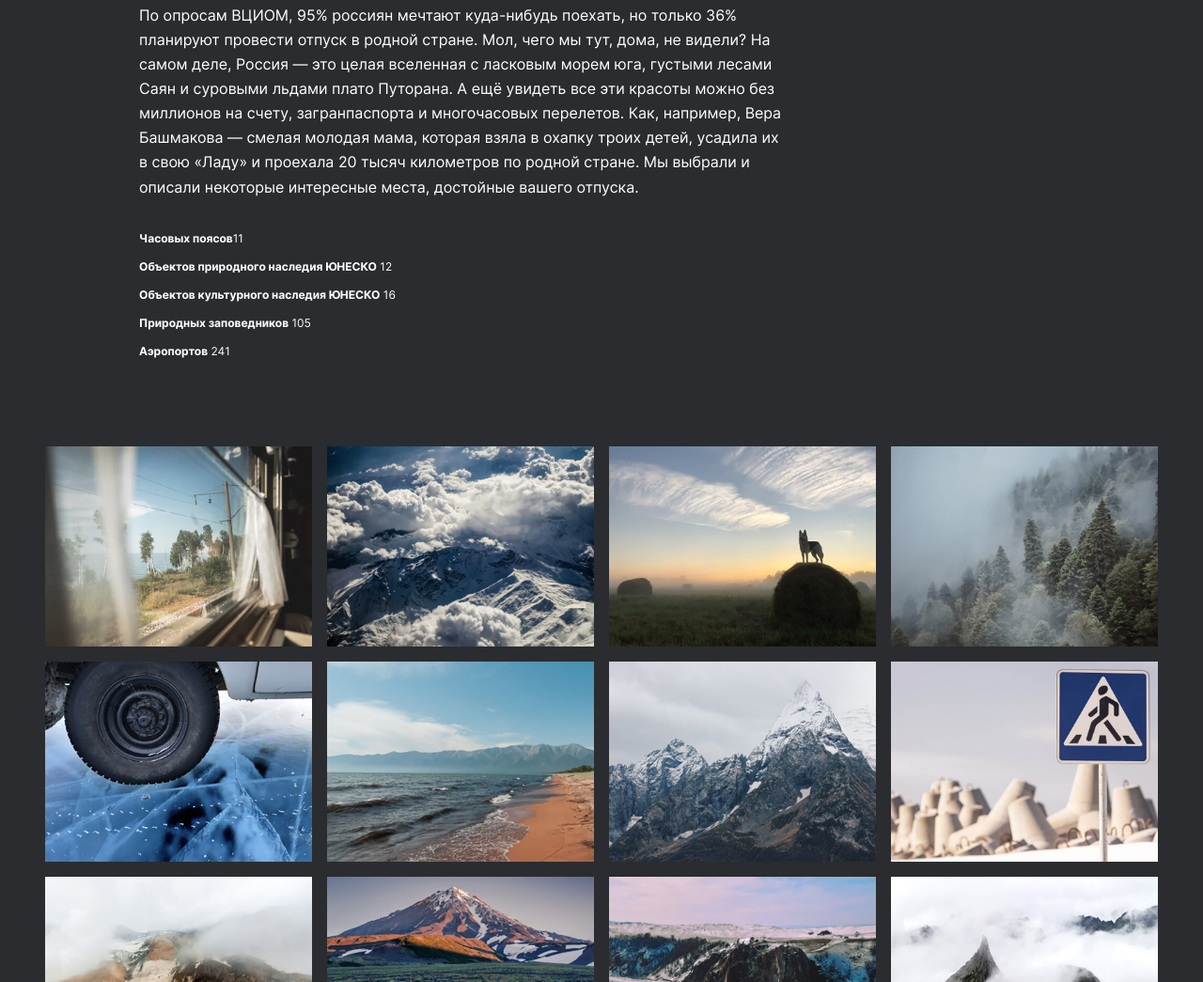
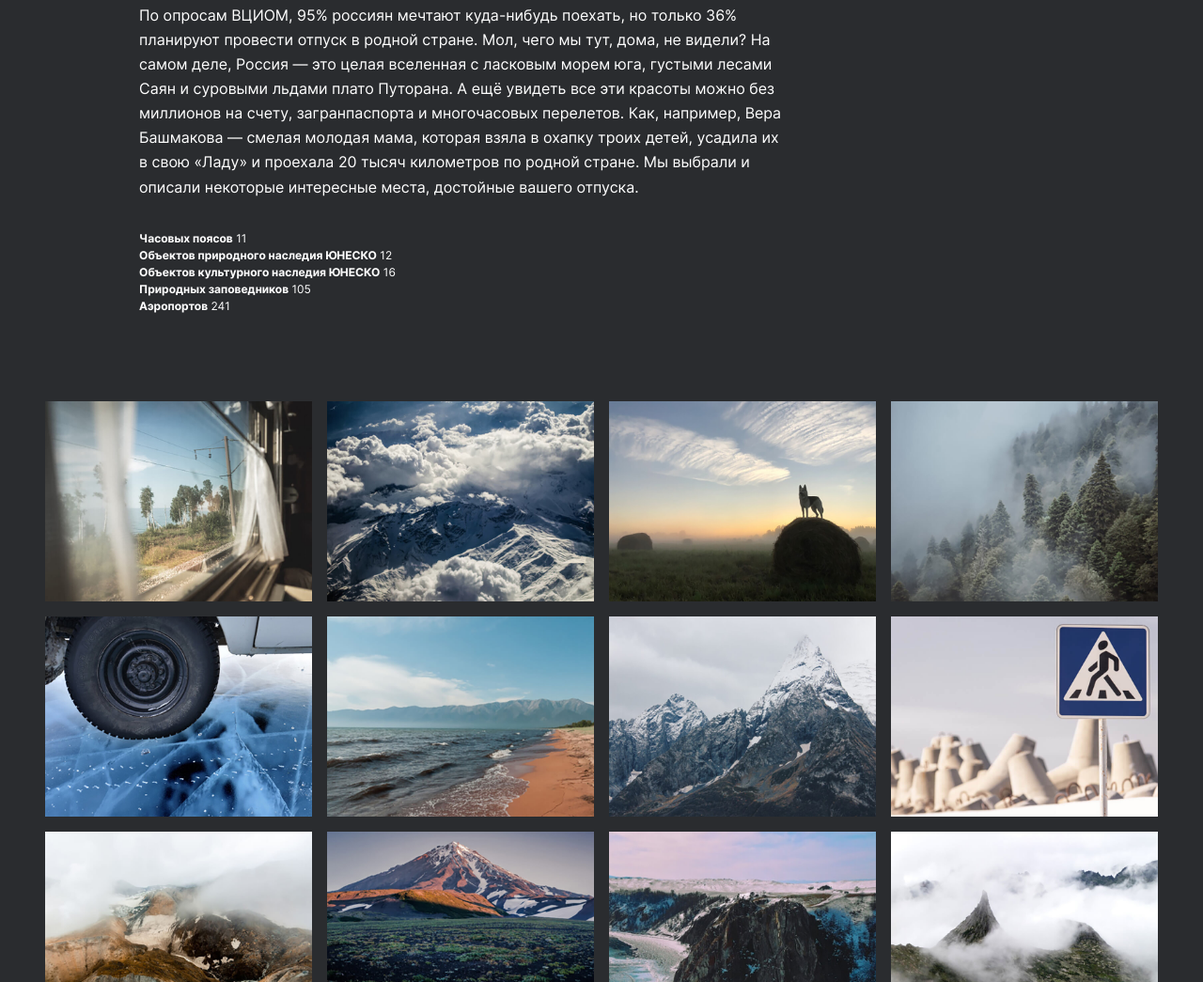
Before and after one commit to alv888/russian-travel, a plain HTML site: page index.html in a window 1280 px wide. Shown: the part 1324-2369 px from the top of the page at 94% size. Drawn offline with Linux system fonts and the light colour scheme.

Commit message:
sprint 4.0

```diff
--- a/blocks/intro/__span-accent/intro__span-accent.css
+++ b/blocks/intro/__span-accent/intro__span-accent.css
@@ -1,7 +1,3 @@
 .intro__span-accent {
-    margin: 0;
-    max-width: 690px;
     font-weight: bold;
-    font-size: 12px;
-    line-height: 18px;
 }
--- a/index.html
+++ b/index.html
@@ -28,19 +28,19 @@
                 <p class="intro__text">По опросам ВЦИОМ, 95% россиян мечтают куда-нибудь поехать, но только 36% планируют провести отпуск в родной стране. Мол, чего мы тут, дома, не видели? На самом деле, Россия — это целая вселенная с ласковым морем юга, густыми лесами Саян и суровыми льдами плато Путорана. А ещё увидеть все эти красоты можно без миллионов на счету, загранпаспорта и многочасовых перелетов. Как, например, Вера Башмакова — смелая молодая мама, которая взяла в охапку троих детей, усадила их в свою «Ладу» и проехала 20 тысяч километров по родной стране. Мы выбрали и описали некоторые интересные места, достойные вашего отпуска.</p>
                 <ul class="intro__list">
                     <li>
-                        <p> <span class="intro__span-accent">Часовых поясов</span>11</p>
+                        <span class="intro__span-accent">Часовых поясов</span> 11
                     </li>
                     <li>
-                        <p> <span class="intro__span-accent">Объектов природного наследия ЮНЕСКО</span> 12 </p>
+                        <span class="intro__span-accent">Объектов природного наследия ЮНЕСКО</span> 12
                     </li>
                     <li>
-                        <p> <span class="intro__span-accent">Объектов культурного наследия ЮНЕСКО</span> 16</p>
+                        <span class="intro__span-accent">Объектов культурного наследия ЮНЕСКО</span> 16
                     </li>
                     <li>
-                        <p> <span class="intro__span-accent">Природных заповедников</span> 105</p>
+                        <span class="intro__span-accent">Природных заповедников</span> 105
                     </li>
                     <li>
-                        <p> <span class="intro__span-accent">Аэропортов</span> 241</p>
+                        <span class="intro__span-accent">Аэропортов</span> 241
                     </li>
                 </ul>
             </section>
--- a/pages/index.css
+++ b/pages/index.css
@@ -8,7 +8,7 @@
 @import url(../blocks/header/__logo/header__logo.css);
 @import url(../blocks/header/__lang-links/header__lang-links.css);
 @import url(../blocks/header/__lang-link/header__lang-link.css);
-@import url(../blocks/header/__lang-link/header__lang-link_active.css);
+@import url(../blocks/header/__lang-link/_active/header__lang-link_active.css);
 
 
 @import url(../blocks/lead/lead.css);
```
Also changed, not shown: blocks/header/__lang-link/_active/header__lang-link_active.css (renamed from blocks/header/__lang-link/header__lang-link_active.css), 3 other files.
